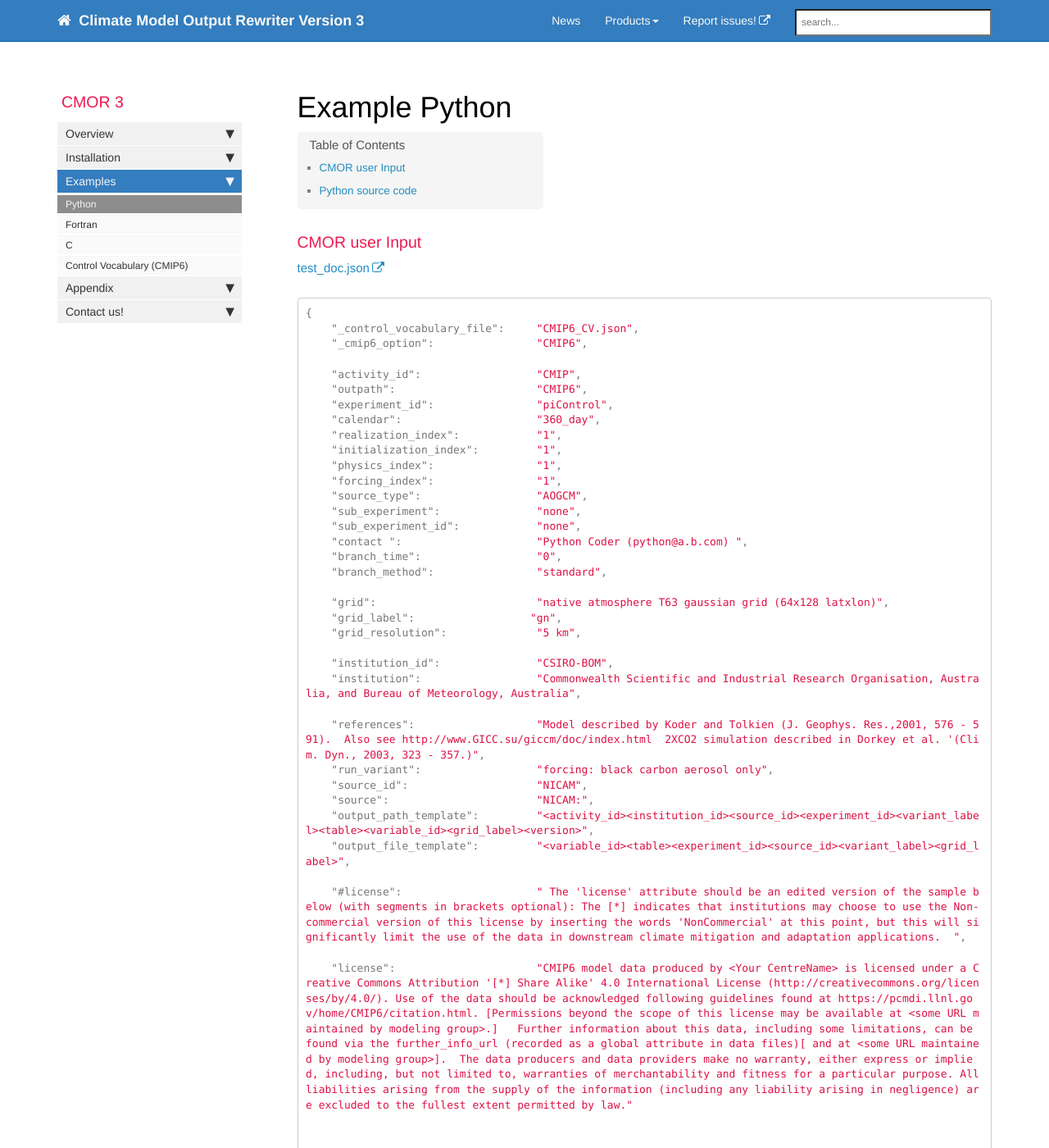
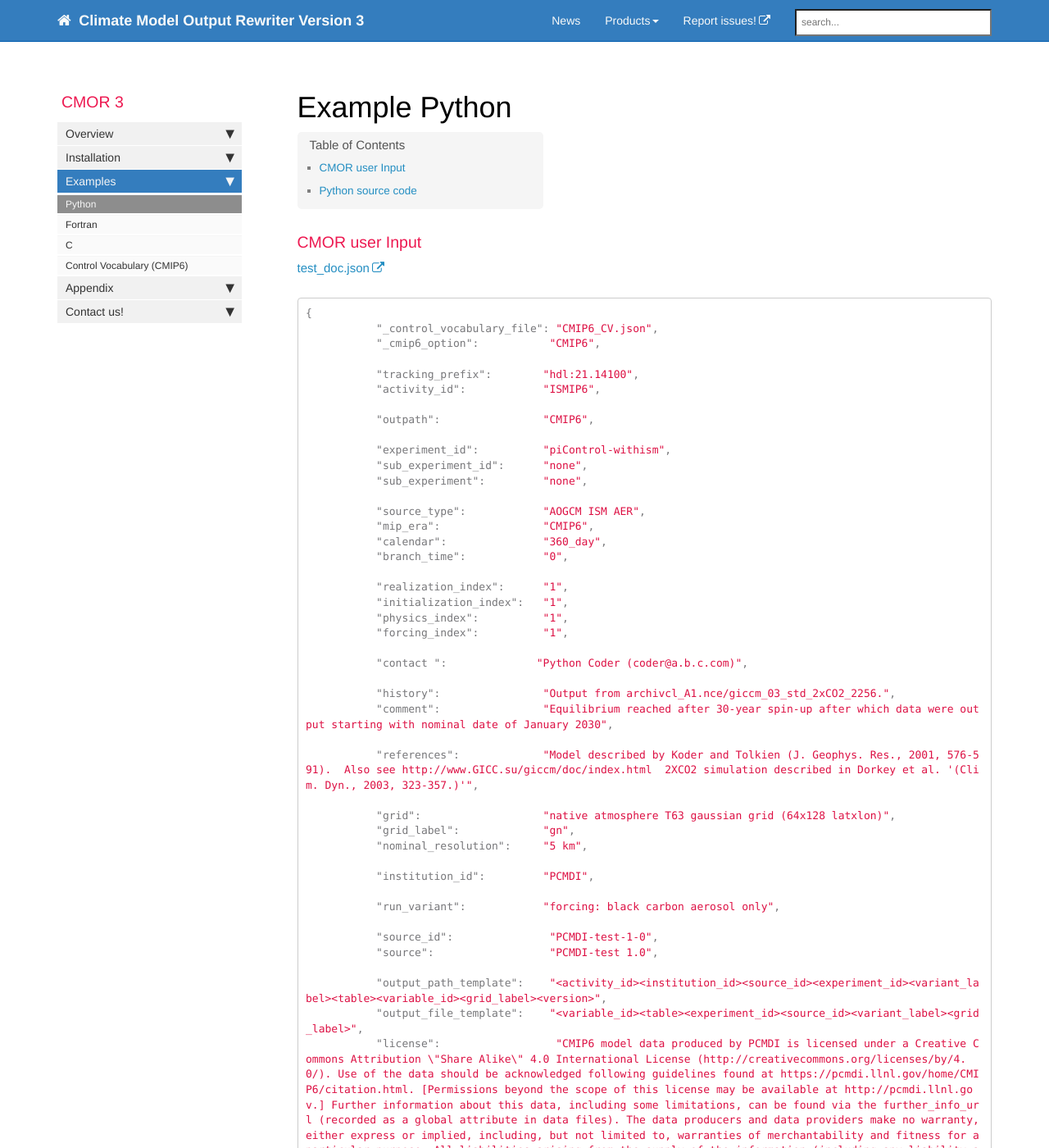
Before and after one commit to mauzey1/cmor3_documentation, a Jekyll site: the page built from mydoc/mydoc_cmor3_python.md, in a window 1280 px wide and 1400 px high. Shown: the whole window at 82% size. Built offline with Jekyll 4.4.1, drawn with Linux system fonts in a browser that asks for light colours; nearby versions of some CDN libraries; comment, search, counter and statistics services are not loaded; some of the changed text lies outside the part shown.

Commit message:
fix cmor3 python example for CMOR 3.2.0

````diff
--- a/mydoc/mydoc_cmor3_python.md
+++ b/mydoc/mydoc_cmor3_python.md
@@ -12,51 +12,59 @@ permalink: /mydoc_cmor3_python/
 
 ```json
 {
-    "_control_vocabulary_file":     "CMIP6_CV.json",
-    "_cmip6_option":                "CMIP6",
+           "_control_vocabulary_file": "CMIP6_CV.json",
+           "_cmip6_option":           "CMIP6",
 
-    "activity_id":                  "CMIP",
-    "outpath":                      "CMIP6",
-    "experiment_id":                "piControl",
-    "calendar":                     "360_day",
-    "realization_index":            "1",
-    "initialization_index":         "1",
-    "physics_index":                "1",
-    "forcing_index":                "1",
-    "source_type":                  "AOGCM",
-    "sub_experiment":               "none",
-    "sub_experiment_id":            "none",
-    "contact ":                     "Python Coder (python@a.b.com) ",
-    "branch_time":                  "0",
-    "branch_method":                "standard",
+           "tracking_prefix":        "hdl:21.14100",
+           "activity_id":            "ISMIP6",
 
-    "grid":                         "native atmosphere T63 gaussian grid (64x128 latxlon)",
-    "grid_label":                  "gn",
-    "grid_resolution":              "5 km",
+           "outpath":                "CMIP6",
 
-    "institution_id":               "CSIRO-BOM",
-    "institution":                  "Commonwealth Scientific and Industrial Research Organisation, Australia, and Bureau of Meteorology, Australia",
+           "experiment_id":          "piControl-withism",
+           "sub_experiment_id":      "none",
+           "sub_experiment":         "none",
 
-    "references":                   "Model described by Koder and Tolkien (J. Geophys. Res.,2001, 576 - 591).  Also see http://www.GICC.su/giccm/doc/index.html  2XCO2 simulation described in Dorkey et al. '(Clim. Dyn., 2003, 323 - 357.)",
-    "run_variant":                  "forcing: black carbon aerosol only",
-    "source_id":                    "NICAM",
-    "source":                       "NICAM:",
-    "output_path_template":         "<activity_id><institution_id><source_id><experiment_id><variant_label><table><variable_id><grid_label><version>",
-    "output_file_template":         "<variable_id><table><experiment_id><source_id><variant_label><grid_label>",
+           "source_type":            "AOGCM ISM AER",
+           "mip_era":                "CMIP6",
+           "calendar":               "360_day",
+           "branch_time":            "0",
 
-    "#license":                     " The 'license' attribute should be an edited version of the sample below (with segments in brackets optional): The [*] indicates that institutions may choose to use the Non-commercial version of this license by inserting the words 'NonCommercial' at this point, but this will significantly limit the use of the data in downstream climate mitigation and adaptation applications.  ",
+           "realization_index":      "1",
+           "initialization_index":   "1",
+           "physics_index":          "1",
+           "forcing_index":          "1",
 
-    "license":                      "CMIP6 model data produced by <Your CentreName> is licensed under a Creative Commons Attribution '[*] Share Alike' 4.0 International License (http://creativecommons.org/licenses/by/4.0/). Use of the data should be acknowledged following guidelines found at https://pcmdi.llnl.gov/home/CMIP6/citation.html. [Permissions beyond the scope of this license may be available at <some URL maintained by modeling group>.]   Further information about this data, including some limitations, can be found via the further_info_url (recorded as a global attribute in data files)[ and at <some URL maintained by modeling group>].  The data producers and data providers make no warranty, either express or implied, including, but not limited to, warranties of merchantability and fitness for a particular purpose. All liabilities arising from the supply of the information (including any liability arising in negligence) are excluded to the fullest extent permitted by law."
+           "contact ":              "Python Coder (coder@a.b.c.com)",
 
+           "history":                "Output from archivcl_A1.nce/giccm_03_std_2xCO2_2256.",
+           "comment":                "Equilibrium reached after 30-year spin-up after which data were output starting with nominal date of January 2030",
 
+           "references":             "Model described by Koder and Tolkien (J. Geophys. Res., 2001, 576-591).  Also see http://www.GICC.su/giccm/doc/index.html  2XCO2 simulation described in Dorkey et al. '(Clim. Dyn., 2003, 323-357.)'",
+
+           "grid":                   "native atmosphere T63 gaussian grid (64x128 latxlon)",
+           "grid_label":             "gn",
+           "nominal_resolution":     "5 km",
+
+           "institution_id":         "PCMDI",
+
+           "run_variant":            "forcing: black carbon aerosol only",
+
+           "source_id":               "PCMDI-test-1-0",
+           "source":                  "PCMDI-test 1.0",
+
+           "output_path_template":    "<activity_id><institution_id><source_id><experiment_id><variant_label><table><variable_id><grid_label><version>",
+           "output_file_template":    "<variable_id><table><experiment_id><source_id><variant_label><grid_label>",
+           "license":                  "CMIP6 model data produced by PCMDI is licensed under a Creative Commons Attribution \"Share Alike\" 4.0 International License (http://creativecommons.org/licenses/by/4.0/). Use of the data should be acknowledged following guidelines found at https://pcmdi.llnl.gov/home/CMIP6/citation.html. [Permissions beyond the scope of this license may be available at http://pcmdi.llnl.gov.] Further information about this data, including some limitations, can be found via the further_info_url (recorded as a global attribute in data files). The data producers and data providers make no warranty, either express or implied, including, but not limited to, warranties of merchantability and fitness for a particular purpose. All liabilities arising from the supply of the information (including any liability arising in negligence) are excluded to the fullest extent permitted by law."
 
 }
+
 ```
 
 
 ### Python source code
 
 [test_doc.py](https://github.com/PCMDI/cmor/blob/master/Test/test_doc.py)
+[CMIP6_Amon.json](https://github.com/PCMDI/cmor/blob/master/TestTables/CMIP6_Amon.json)
 
 ```python
 import cmor
````
